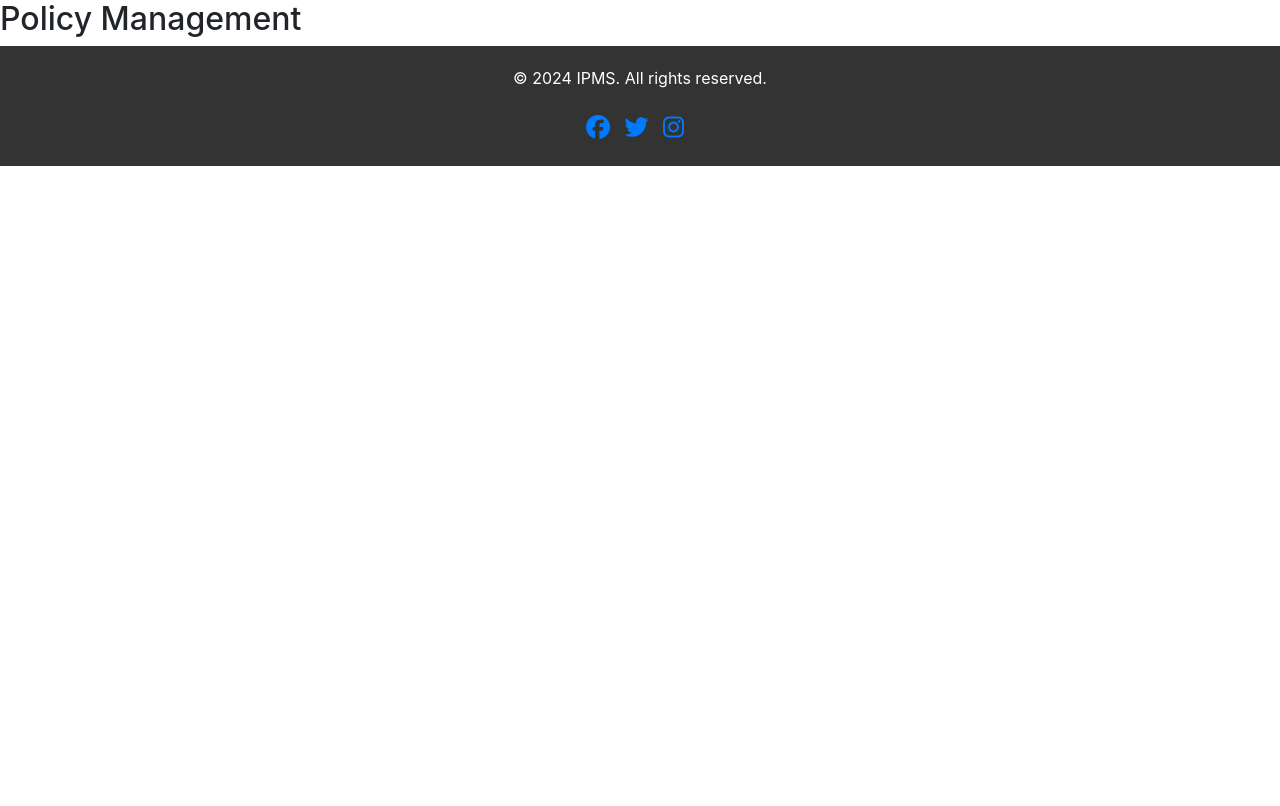
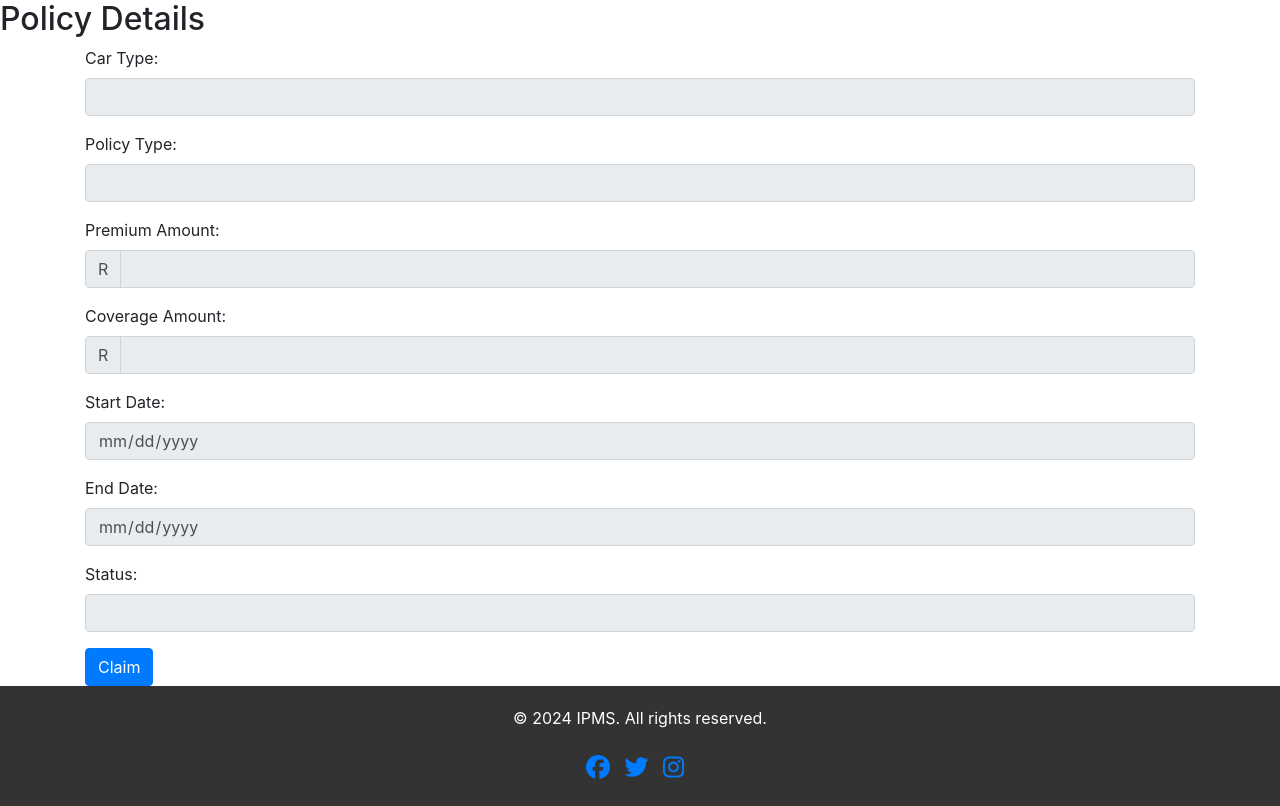
Before and after one commit to Yollandaa/Insurance-Flask-Project, a Flask app: template src/templates/policies.html in a window 1280 px wide. Shown: the part 86-892 px from the top of the page. Before the commit the page ends 252 px from the top, so only its background shows below. Run offline with Flask 3, Linux system fonts and the light colour scheme; the template is opened without the code that fills it: values that come from a table or form of the project are taken from there, others are empty.

Commit message:
policy management

```diff
--- a/src/app.py
+++ b/src/app.py
@@ -7,7 +7,7 @@ from dotenv import load_dotenv
 from pprint import pprint
 import uuid
 from extensions import db, login_manager
-from routes.dashboard_pb import ProfileForm
+from routes.dashboard_pb import PolicyForm, ProfileForm
 
 load_dotenv()
 app = Flask(__name__)
@@ -108,9 +108,31 @@ def profile_page():
     return render_template("profile.html", form=form, user=current_user)
 
 
-@app.route("/policies")
+@app.route("/policies", methods=["POST"])
 def policy_management():
-    return render_template("policies.html", policies=policy_types)
+    policy_id = request.form.get("policy_id")
+    policy = Policy.query.get(policy_id)
+    form = PolicyForm()
+
+    # Pre-fill form with user's existing data
+    form.car_type.data = policy.vehicle.car_type
+    form.policy_type.data = policy.policy_type
+    form.coverage_amount.data = policy.coverage_amount
+    form.premium_amount.data = policy.premium_amount
+    form.start_date.data = policy.start_date
+    form.end_date.data = policy.end_date
+    form.status.data = policy.status
+
+    if form.validate_on_submit():
+        # Update policy with new description
+        policy.description = form.description.data
+        # Save changes to the database
+        # db.session.commit()
+        flash("Policy updated successfully", "policy_updated")
+        # flash("Policy update failed", "policy_update_failed")
+
+    print(policy_id)
+    return render_template("policies.html", form=form, policy_id=policy_id)
 
 
 from models.policy import Policy
--- a/src/routes/dashboard_pb.py
+++ b/src/routes/dashboard_pb.py
@@ -13,6 +13,7 @@ from wtforms import (
     StringField,
     SubmitField,
     TelField,
+    TextAreaField,
     ValidationError,
     validators,
 )
@@ -52,3 +53,15 @@ class ProfileForm(FlaskForm):
             user = User.query.filter_by(username=field.data).first()
             if user:
                 raise ValidationError("Username already exists")
+
+
+class PolicyForm(FlaskForm):
+    car_type = StringField("Car Type")
+    policy_type = StringField("Policy Type")
+    premium_amount = IntegerField("Premium Amount")
+    coverage_amount = IntegerField("Coverage Amount")
+    start_date = DateField("Start Date")
+    end_date = DateField("End Date")
+    status = StringField("Status")
+    description = TextAreaField("Description", validators=[InputRequired()])
+    submit = SubmitField("Claim")
--- a/src/templates/dashboard_base.html
+++ b/src/templates/dashboard_base.html
@@ -39,6 +39,7 @@
 
     {% block policies %} {% endblock %}
 
+    {% block policy_management %} {% endblock %}
     <footer>
         <div class="container">
             <p>&copy; 2024 IPMS. All rights reserved.</p>
--- a/src/templates/policies.html
+++ b/src/templates/policies.html
@@ -1,10 +1,82 @@
-{% extends 'dashboard_base.html' %} {% block title %} PolicyManagement - InsureHub {% endblock %}
-{% block policies %}
-<h2>Policy Management</h2>
-<section id="policy-management">
-    <div class="container">
+{% extends 'dashboard_base.html' %}
+{% block title %} Policy Management - InsureHub {% endblock %}
+{% block policy_management %}
+    <h2>Policy Details</h2>
+    <section id="policy">
+        <div class="container">
+            <form method="POST" action="/policies">
+                {{ form.hidden_tag() }}
 
-        <!-- Display options for managing policies: view, add, edit, cancel policies -->
-    </div>
-</section>
+                {% with messages = get_flashed_messages(with_categories=true) %}
+                    {% if messages %}
+                        {% for category, message in messages %}
+                            {% if category == 'policy_updated' %}
+                                <div class="alert alert-success">
+                                    {{ message }}
+                                </div>
+                            {% elif category == 'policy_update_failed' %}
+                                <div class="alert alert-danger">
+                                    {{ message }}
+                                </div>
+                            {% endif %}
+                        {% endfor %}
+                    {% endif %}
+                {% endwith %}
+
+                <div class="form-group">
+                    {{ form.car_type.label }}:
+                    {{ form.car_type(class="form-control", readonly="readonly") }}
+                </div>
+                <div class="form-group">
+                    {{ form.policy_type.label }}:
+                    {{ form.policy_type(class="form-control", readonly="readonly") }}
+                </div>
+                <div class="form-group">
+                    {{ form.premium_amount.label }}:
+                    <div class="input-group">
+                        <div class="input-group-prepend">
+                            <span class="input-group-text">R</span>
+                        </div>
+                    {{ form.premium_amount(class="form-control", readonly="readonly") }}
+                    </div>
+                </div>
+                <div class="form-group">
+                    {{ form.coverage_amount.label }}:
+                    <div class="input-group">
+                        <div class="input-group-prepend">
+                            <span class="input-group-text">R</span>
+                        </div>
+                    {{ form.coverage_amount(class="form-control", readonly="readonly") }}
+                    </div>
+                </div>
+                <div class="form-group">
+                    {{ form.start_date.label }}:
+                    {{ form.start_date(class="form-control", readonly="readonly") }}
+                </div>
+                <div class="form-group">
+                    {{ form.end_date.label }}:
+                    {{ form.end_date(class="form-control", readonly="readonly") }}
+                </div>
+                <div class="form-group">
+                    {{ form.status.label }}:
+                    {{ form.status(class="form-control", readonly="readonly") }}
+                </div>
+
+                <div class="form-group" id="description-group" style="display: none;">
+                    {{ form.description.label }}:
+                    {{ form.description(class="form-control") }}
+                </div>
+
+                <input type="hidden" name="policy_id" value="{{ policy_id }}">
+                {{ form.submit(class="btn btn-primary", id="claim-button") }}
+
+            </form>
+        </div>
+    </section>
+
+    <script>
+        document.getElementById("claim-button").addEventListener("click", function() {
+            document.getElementById("description-group").style.display = "block";
+        });
+    </script>
 {% endblock %}
```
Also changed, not shown: src/templates/dashboard.html (+7 -2 lines).
